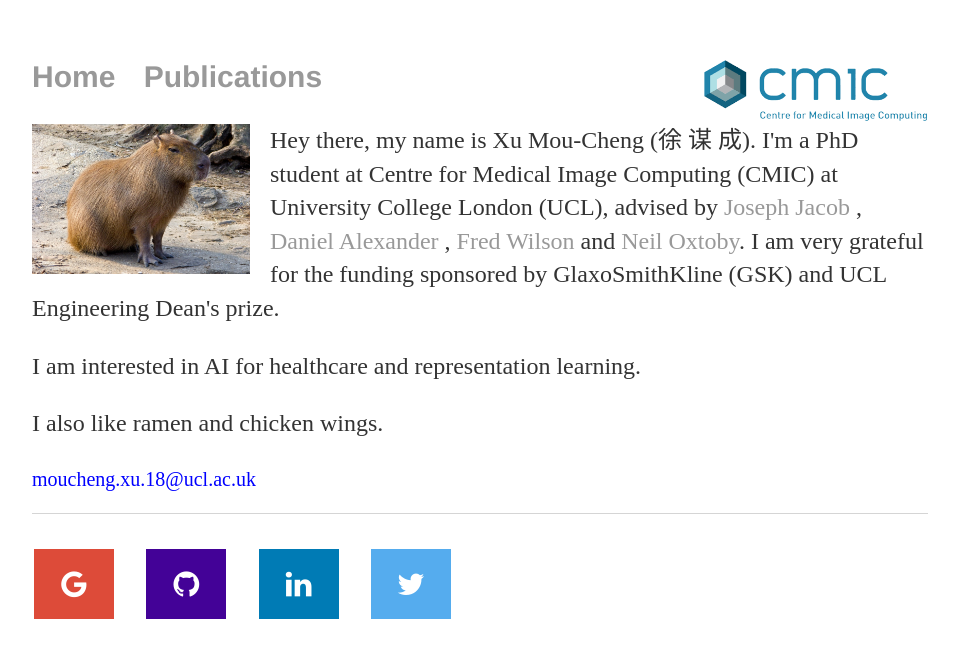
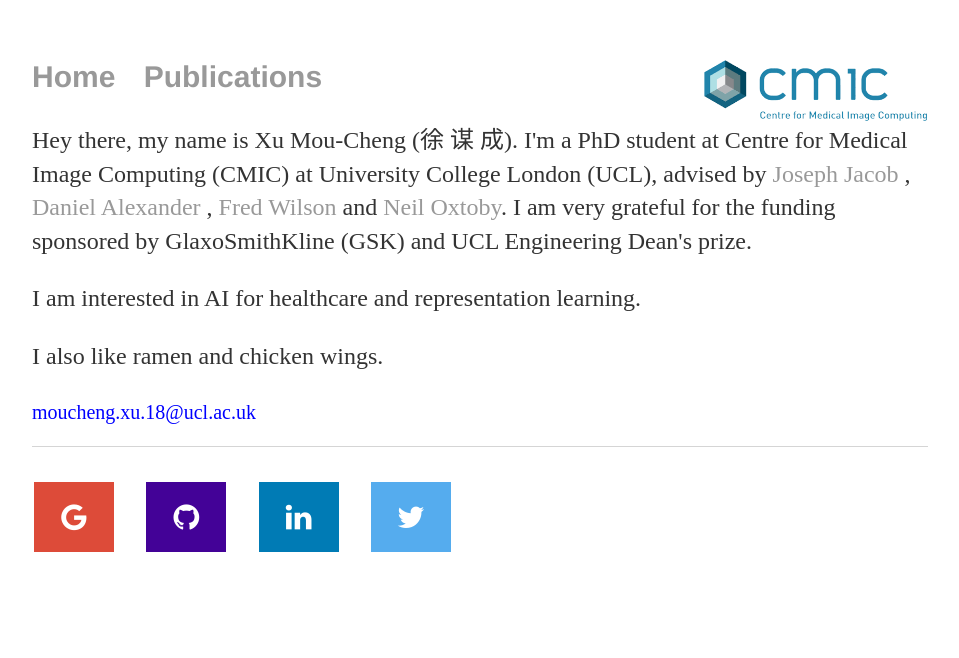
Before and after one commit to moucheng2017/mouchengxu.github.io, a Jekyll site: the page built from index.html, in a window 1280 px wide. Shown: the top 658 px of the page, without its empty margins (160-1119 px from the left). Built offline with Jekyll 4.4.1, drawn with Linux system fonts in a browser that asks for light colours.

Commit message:
Update index.html

```diff
--- a/index.html
+++ b/index.html
@@ -13,7 +13,7 @@
 	<h1 style="font-size:30px"> </h1>
 
 	<p>
-		<img src="cuteanimals_capybara3.jpg" alt="capybara is the best" style="width:218px;height:150px;margin-right:20px;">
+<!-- 		<img src="cuteanimals_capybara3.jpg" alt="capybara is the best" style="width:218px;height:150px;margin-right:20px;"> -->
 		Hey there, my name is Xu Mou-Cheng (徐 谋 成). I'm a PhD student at Centre for Medical Image Computing (CMIC)
 		at University College London (UCL),
 		advised by
```
